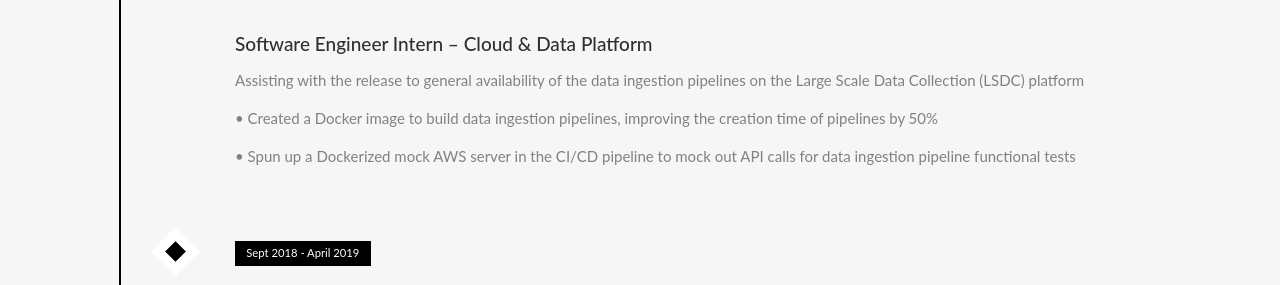
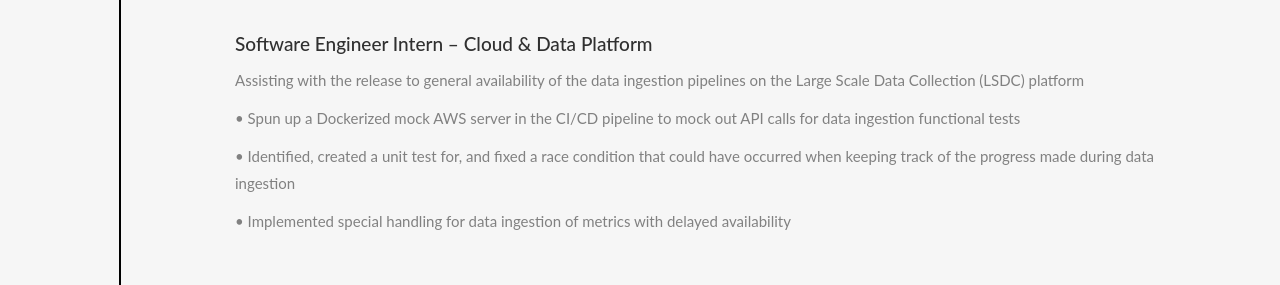
Before and after one commit to V-Kwong/V-Kwong.github.io, a plain HTML site: page index.html in a window 1280 px wide. Shown: the part 2063-2348 px from the top of the page. Drawn offline with nearby package versions, Linux system fonts and the light colour scheme.

Commit message:
updated experience descriptions

```diff
--- a/index.html
+++ b/index.html
@@ -277,9 +277,11 @@
 
           <p class="employment_desc">Assisting with the release to general availability of the data ingestion pipelines on the Large Scale Data Collection (LSDC) platform</p>
 
-          <p class="employment_desc">•	Created a Docker image to build data ingestion pipelines, improving the creation time of pipelines by 50%</p>
+          <p class="employment_desc">•	Spun up a Dockerized mock AWS server in the CI/CD pipeline to mock out API calls for data ingestion functional tests</p>
 
-          <p class="employment_desc">•	Spun up a Dockerized mock AWS server in the CI/CD pipeline to mock out API calls for data ingestion pipeline functional tests</p>
+          <p class="employment_desc">•	Identified, created a unit test for, and fixed a race condition that could have occurred when keeping track of the progress made during data ingestion</p>
+
+          <p class="employment_desc">•	Implemented special handling for data ingestion of metrics with delayed availability</p>
 
 <!--          <p><strong>Systemarchitektur, Consulting</strong><br>Konzeption und Modellierung von Systemen und APIs für Digital Publishing und Entitlement nach SOA</p>-->
 
```
